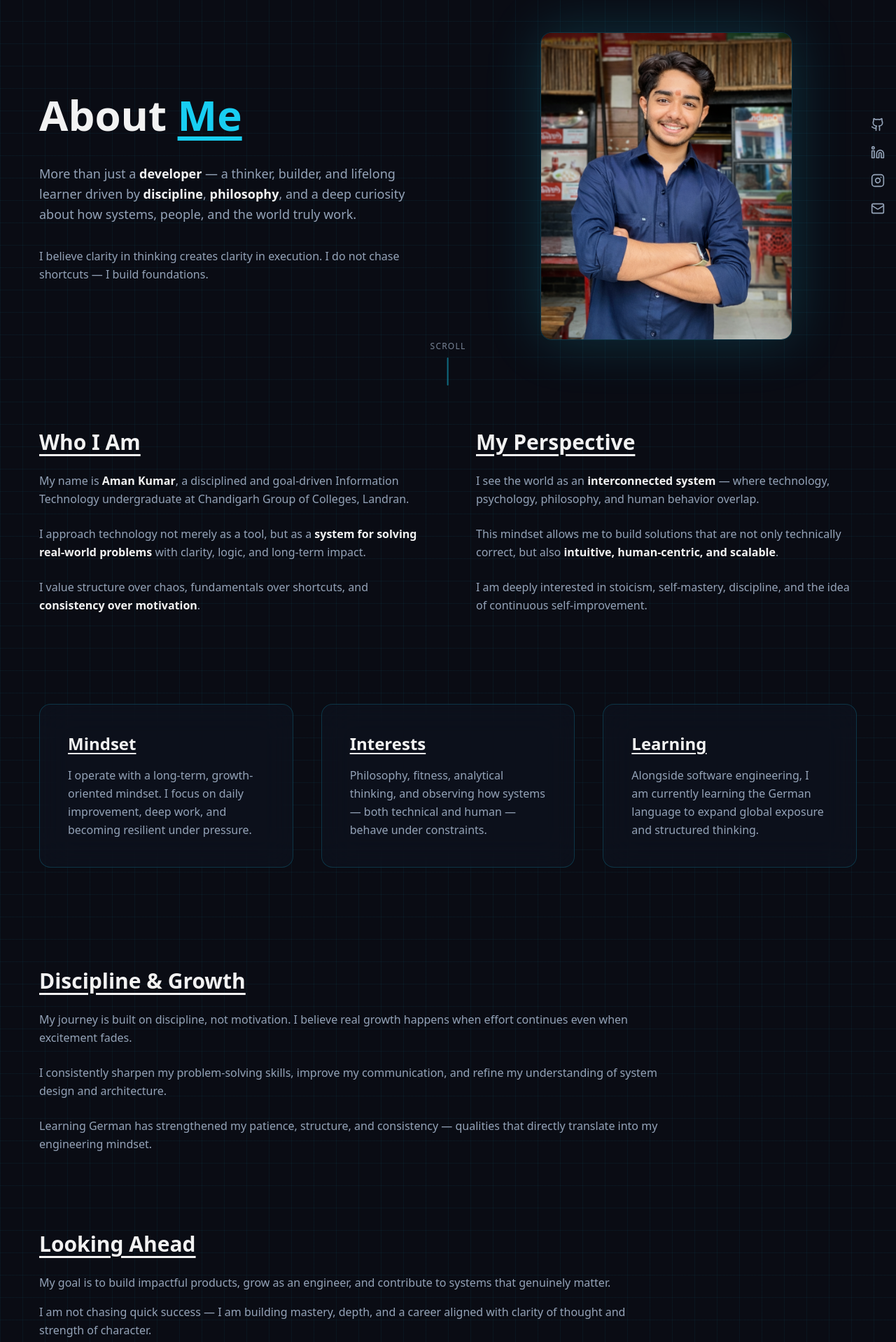
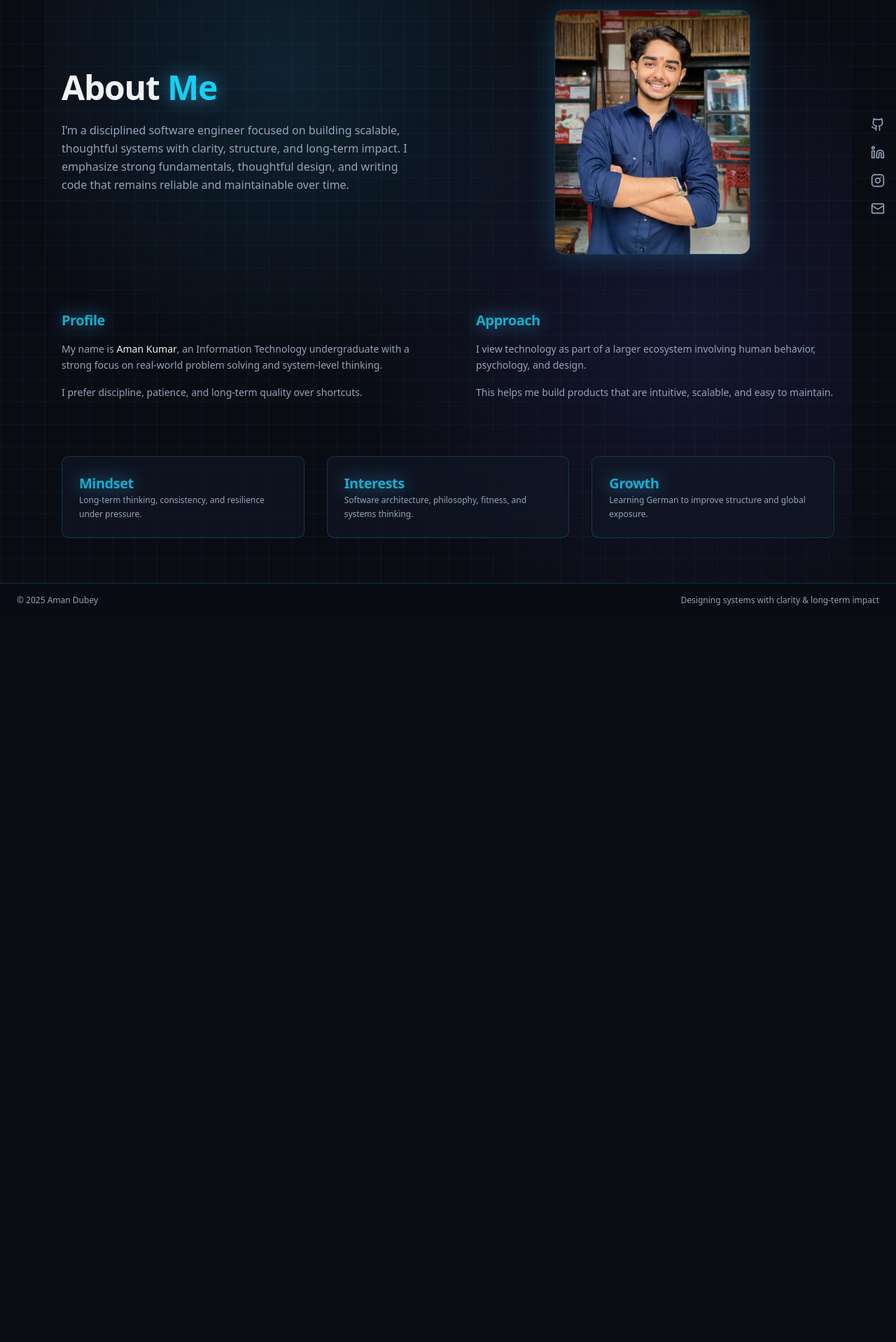
Before and after one commit to amandubey923/portfolio-next, a Next.js app: page /about in a window 1280 px wide. Shown: the part 162-2080 px from the top of the page at 70% size. After the commit the page ends 1044 px from the top, so only its background shows below. Built offline with nearby package versions, Linux system fonts and the light colour scheme.

Commit message:
footer update

```diff
--- a/src/app/(root)/about/page.tsx
+++ b/src/app/(root)/about/page.tsx
@@ -2,187 +2,127 @@ import Image from "next/image";
 
 export default function AboutPage() {
   return (
-    <section className="relative z-10 max-w-7xl mx-auto px-6 pt-32 pb-40">
-      {/* ===================== HERO ROW ===================== */}
-      <div className="relative grid grid-cols-1 lg:grid-cols-2 gap-20 items-center mb-32">
-        {/* LEFT CONTENT */}
-        <div className="space-y-8">
-          <h1 className="text-5xl md:text-6xl font-bold leading-tight">
+    <section className="relative z-10 max-w-6xl mx-auto px-6 pt-24 pb-16">
+      {/* subtle glow background */}
+      <div className="pointer-events-none absolute inset-0 -z-10 bg-[radial-gradient(circle_at_30%_20%,rgba(56,189,248,0.12),transparent_40%),radial-gradient(circle_at_80%_60%,rgba(99,102,241,0.12),transparent_45%)]" />
+
+      {/* ================= HERO ================= */}
+      <div className="grid grid-cols-1 lg:grid-cols-2 gap-16 items-center mb-20">
+        {/* LEFT */}
+        <div className="space-y-6">
+          <h1 className="text-4xl md:text-5xl font-bold tracking-tight">
             About{" "}
-            <span className="text-primary underline underline-offset-8">
+            <span className="text-primary drop-shadow-[0_0_12px_rgba(56,189,248,0.6)]">
               Me
             </span>
           </h1>
 
-          <p className="max-w-xl text-lg text-muted-foreground leading-relaxed">
-            More than just a{" "}
-            <span className="font-semibold text-foreground">developer</span> —
-            a thinker, builder, and lifelong learner driven by{" "}
-            <span className="font-semibold text-foreground">discipline</span>,{" "}
-            <span className="font-semibold text-foreground">philosophy</span>,
-            and a deep curiosity about how systems, people, and the world truly
-            work.
-          </p>
-
-          <p className="text-muted-foreground leading-relaxed">
-            I believe clarity in thinking creates clarity in execution. I do not
-            chase shortcuts — I build foundations.
+          <p className="max-w-xl text-base text-muted-foreground leading-relaxed">
+            I’m a disciplined software engineer focused on building scalable,
+            thoughtful systems with clarity, structure, and long-term impact.
+            I emphasize strong fundamentals, thoughtful design, and writing
+            code that remains reliable and maintainable over time.
           </p>
         </div>
 
-        {/* RIGHT IMAGE */}
-        <div className="relative flex justify-center">
-          <div className="relative w-[360px] h-[440px] rounded-2xl overflow-hidden border border-border bg-card/30 backdrop-blur-md shadow-[0_0_80px_var(--cyber-glow-primary)]">
+        {/* RIGHT */}
+        <div className="flex justify-center">
+          <div className="relative w-[280px] h-[350px] rounded-xl overflow-hidden border border-border bg-card shadow-[0_0_40px_rgba(56,189,248,0.25)]">
             <Image
-              src="/aman/image.png" // dummy image
+              src="/aman/image.png"
               alt="Aman Kumar"
               fill
               priority
               className="object-cover object-top"
             />
+            {/* glow ring */}
+            <div className="absolute inset-0 rounded-xl ring-1 ring-primary/30" />
           </div>
-        </div>
-
-        {/* SCROLL INDICATOR */}
-        <div className="absolute -bottom-20 left-1/2 -translate-x-1/2 flex flex-col items-center gap-2 opacity-80 animate-bounce">
-          <span className="text-xs tracking-widest text-muted-foreground">
-            SCROLL
-          </span>
-          <div className="h-10 w-[2px] bg-primary/60 rounded-full" />
         </div>
       </div>
 
-      {/* ===================== WHO I AM + PERSPECTIVE ===================== */}
-      <div className="grid grid-cols-1 lg:grid-cols-2 gap-20 mb-32">
-        <div className="space-y-6">
-          <h2 className="text-3xl font-semibold underline underline-offset-6">
-            Who I Am
+      {/* ================= PROFILE ================= */}
+      <div className="grid grid-cols-1 lg:grid-cols-2 gap-20 mb-20">
+        <div className="space-y-4">
+          <h2 className="text-xl
+font-bold
+tracking-tight
+text-primary
+drop-shadow-[0_0_12px_rgba(56,189,248,0.8)]
+animate-pulse">
+            Profile
           </h2>
 
-          <p className="text-muted-foreground leading-relaxed">
+          <p className="text-sm text-muted-foreground leading-relaxed">
             My name is{" "}
-            <span className="font-semibold text-foreground">Aman Kumar</span>, a
-            disciplined and goal-driven Information Technology undergraduate at
-            Chandigarh Group of Colleges, Landran.
+            <span className="text-foreground font-medium">Aman Kumar</span>, an
+            Information Technology undergraduate with a strong focus on
+            real-world problem solving and system-level thinking.
           </p>
 
-          <p className="text-muted-foreground leading-relaxed">
-            I approach technology not merely as a tool, but as a{" "}
-            <span className="font-semibold text-foreground">
-              system for solving real-world problems
-            </span>{" "}
-            with clarity, logic, and long-term impact.
-          </p>
-
-          <p className="text-muted-foreground leading-relaxed">
-            I value structure over chaos, fundamentals over shortcuts, and{" "}
-            <span className="font-semibold text-foreground">
-              consistency over motivation
-            </span>.
+          <p className="text-sm text-muted-foreground leading-relaxed">
+            I prefer discipline, patience, and long-term quality over shortcuts.
           </p>
         </div>
 
-        <div className="space-y-6">
-          <h2 className="text-3xl font-semibold underline underline-offset-6">
-            My Perspective
+        <div className="space-y-4">
+          <h2 className="text-xl
+font-bold
+tracking-tight
+text-primary
+drop-shadow-[0_0_12px_rgba(56,189,248,0.8)]
+animate-pulse">
+            Approach
           </h2>
 
-          <p className="text-muted-foreground leading-relaxed">
-            I see the world as an{" "}
-            <span className="font-semibold text-foreground">
-              interconnected system
-            </span>{" "}
-            — where technology, psychology, philosophy, and human behavior
-            overlap.
+          <p className="text-sm text-muted-foreground leading-relaxed">
+            I view technology as part of a larger ecosystem involving human
+            behavior, psychology, and design.
           </p>
 
-          <p className="text-muted-foreground leading-relaxed">
-            This mindset allows me to build solutions that are not only
-            technically correct, but also{" "}
-            <span className="font-semibold text-foreground">
-              intuitive, human-centric, and scalable
-            </span>.
-          </p>
-
-          <p className="text-muted-foreground leading-relaxed">
-            I am deeply interested in stoicism, self-mastery, discipline, and the
-            idea of continuous self-improvement.
+          <p className="text-sm text-muted-foreground leading-relaxed">
+            This helps me build products that are intuitive, scalable, and easy
+            to maintain.
           </p>
         </div>
       </div>
 
-      {/* ===================== HIGHLIGHT CARDS ===================== */}
-      <div className="grid grid-cols-1 md:grid-cols-3 gap-10 mb-36">
+      {/* ================= FOCUS AREAS ================= */}
+      <div className="grid grid-cols-1 md:grid-cols-3 gap-8">
         {[
           {
             title: "Mindset",
-            text:
-              "I operate with a long-term, growth-oriented mindset. I focus on daily improvement, deep work, and becoming resilient under pressure.",
+            text: "Long-term thinking, consistency, and resilience under pressure.",
           },
           {
             title: "Interests",
-            text:
-              "Philosophy, fitness, analytical thinking, and observing how systems — both technical and human — behave under constraints.",
+            text: "Software architecture, philosophy, fitness, and systems thinking.",
           },
           {
-            title: "Learning",
-            text:
-              "Alongside software engineering, I am currently learning the German language to expand global exposure and structured thinking.",
+            title: "Growth",
+            text: "Learning German to improve structure and global exposure.",
           },
         ].map((item, i) => (
           <div
             key={i}
-            className="group relative rounded-2xl border border-border bg-card/40 backdrop-blur-xl p-10 transition-all hover:border-primary hover:shadow-[0_0_60px_var(--cyber-glow-primary)]"
+            className="group relative rounded-lg border border-border bg-card/60 p-6 transition-all duration-300 hover:border-primary hover:shadow-[0_0_35px_rgba(56,189,248,0.35)]"
           >
-            <h3 className="text-2xl font-semibold mb-4 underline underline-offset-4">
+            <h3 className="text-xl
+font-bold
+tracking-tight
+text-primary
+drop-shadow-[0_0_12px_rgba(56,189,248,0.8)]
+animate-pulse">
               {item.title}
             </h3>
-            <p className="text-muted-foreground leading-relaxed">
+            <p className="text-xs text-muted-foreground leading-relaxed">
               {item.text}
             </p>
+
+            {/* hover glow */}
+            <div className="pointer-events-none absolute inset-0 rounded-lg opacity-0 group-hover:opacity-100 transition-opacity ring-1 ring-primary/40" />
           </div>
         ))}
-      </div>
-
-      {/* ===================== LEARNING & DISCIPLINE ===================== */}
-      <div className="max-w-4xl space-y-6 mb-28">
-        <h2 className="text-3xl font-semibold underline underline-offset-6">
-          Discipline & Growth
-        </h2>
-
-        <p className="text-muted-foreground leading-relaxed">
-          My journey is built on discipline, not motivation. I believe real
-          growth happens when effort continues even when excitement fades.
-        </p>
-
-        <p className="text-muted-foreground leading-relaxed">
-          I consistently sharpen my problem-solving skills, improve my
-          communication, and refine my understanding of system design and
-          architecture.
-        </p>
-
-        <p className="text-muted-foreground leading-relaxed">
-          Learning German has strengthened my patience, structure, and
-          consistency — qualities that directly translate into my engineering
-          mindset.
-        </p>
-      </div>
-
-      {/* ===================== CLOSING ===================== */}
-      <div className="max-w-4xl">
-        <h2 className="text-3xl font-semibold underline underline-offset-6 mb-6">
-          Looking Ahead
-        </h2>
-
-        <p className="text-muted-foreground leading-relaxed mb-4">
-          My goal is to build impactful products, grow as an engineer, and
-          contribute to systems that genuinely matter.
-        </p>
-
-        <p className="text-muted-foreground leading-relaxed">
-          I am not chasing quick success — I am building mastery, depth, and a
-          career aligned with clarity of thought and strength of character.
-        </p>
       </div>
     </section>
   );
--- a/src/components/layout/Footer.tsx
+++ b/src/components/layout/Footer.tsx
@@ -1,29 +1,14 @@
 export default function Footer() {
   return (
     <footer className="relative z-10 border-t border-border bg-background/70 backdrop-blur-md">
-      <div className="max-w-7xl mx-auto px-6 py-6 flex flex-col gap-4">
-        {/* Top Row */}
-        <div className="flex flex-col md:flex-row items-center justify-between gap-4">
-          <p className="text-sm text-muted-foreground">
-            © {new Date().getFullYear()} Aman Dubey. All rights reserved.
-          </p>
+      <div className="max-w-7xl mx-auto px-6 py-4 flex flex-col md:flex-row items-center justify-between gap-2 text-xs text-muted-foreground">
+        <span>
+          © {new Date().getFullYear()} Aman Dubey
+        </span>
 
-          <p className="text-sm text-muted-foreground">
-            Built with Next.js • TypeScript • Tailwind CSS
-          </p>
-        </div>
-
-        {/* Bottom Row */}
-        <div className="flex flex-col md:flex-row items-center justify-between gap-4 text-xs text-muted-foreground">
-          <p className="text-center md:text-left">
-            Designing systems, not just interfaces — focused on clarity,
-            performance, and long-term impact.
-          </p>
-
-          <p className="text-center md:text-right">
-            Always learning • Always improving • Always building
-          </p>
-        </div>
+        <span>
+          Designing systems with clarity & long-term impact
+        </span>
       </div>
     </footer>
   );
--- a/src/components/sections/Hero.tsx
+++ b/src/components/sections/Hero.tsx
@@ -62,7 +62,7 @@ export default function Hero() {
           {/* Image Frame */}
           <div className="relative w-95 h-120 rounded-2xl overflow-hidden border border-border bg-card/30 backdrop-blur-md shadow-[0_0_120px_var(--cyber-glow-primary)]">
             <Image
-              src="/hero/hero1.png"
+              src="/hero/hero2.png"
               alt="Aman Dubey"
               fill
               priority
```
Also changed, not shown: public/hero/hero1.png (deleted), public/hero/hero2.png (added).
